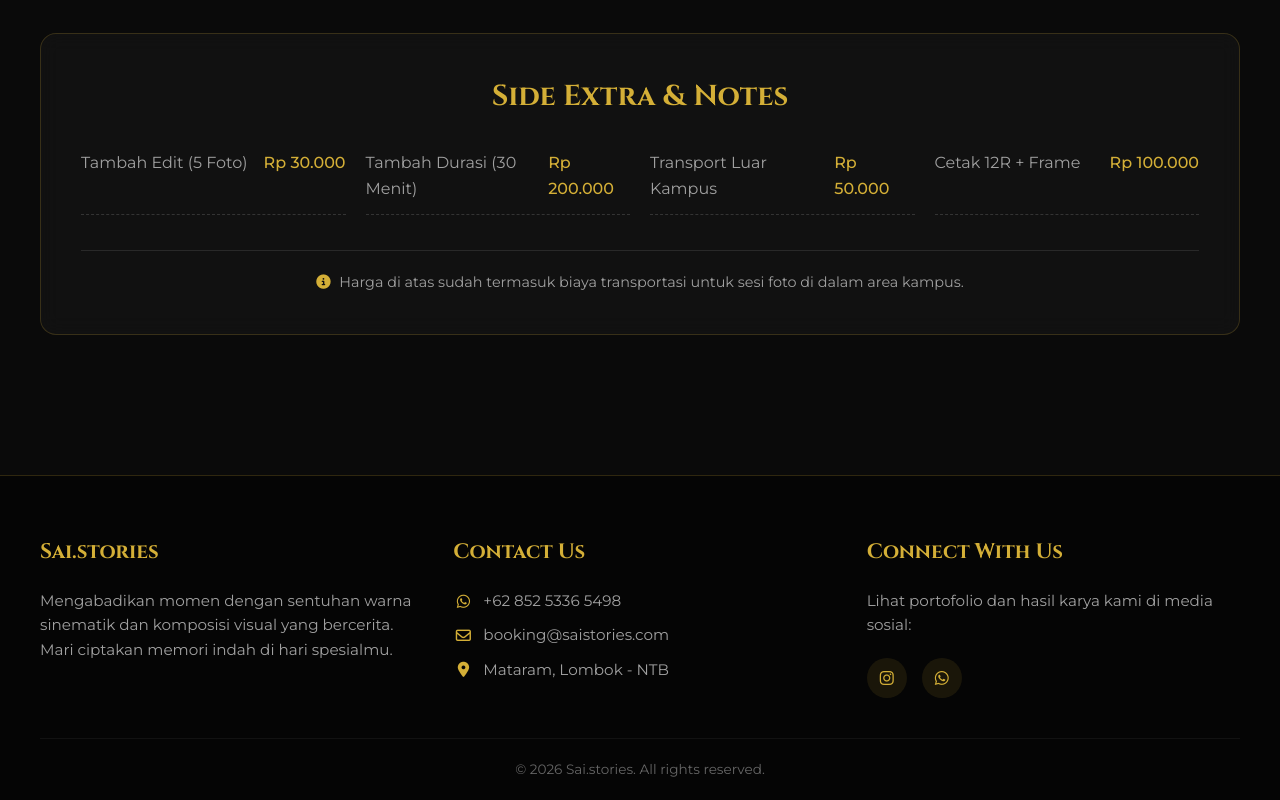
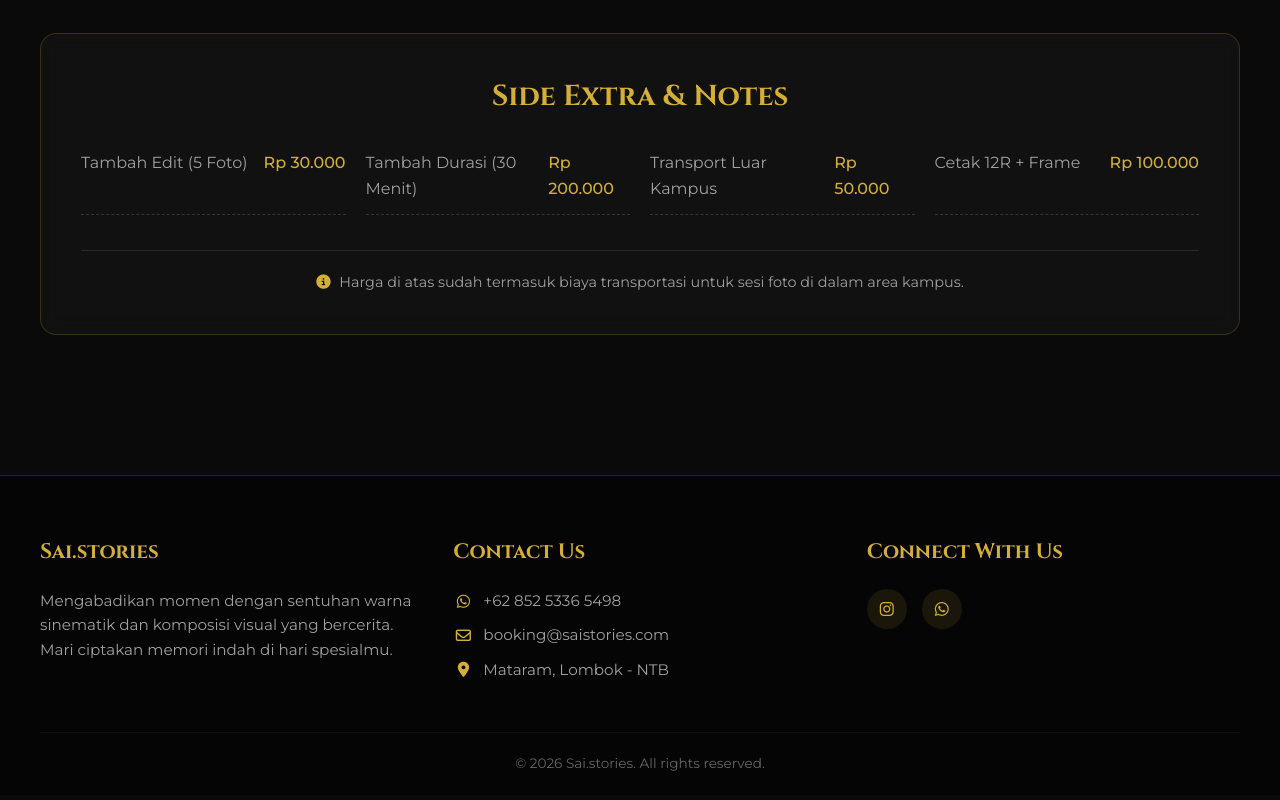
Before and after one commit to saihul-17/pricelist-saistories, a plain HTML site: page index.html in a window 1280 px wide. Shown: the part 1950-2750 px from the top of the page. Drawn offline with Linux system fonts and the light colour scheme.

```diff
--- a/index.html
+++ b/index.html
@@ -449,7 +449,7 @@
 
             <div class="footer-col">
                 <h4>Connect With Us</h4>
-                <p>Lihat portofolio dan hasil karya kami di media sosial:</p>
+
                 <div class="social-links">
                     <a href="https://www.instagram.com/stor.jour/" target="_blank" title="Instagram"><i class="fa-brands fa-instagram"></i></a>
 
```
